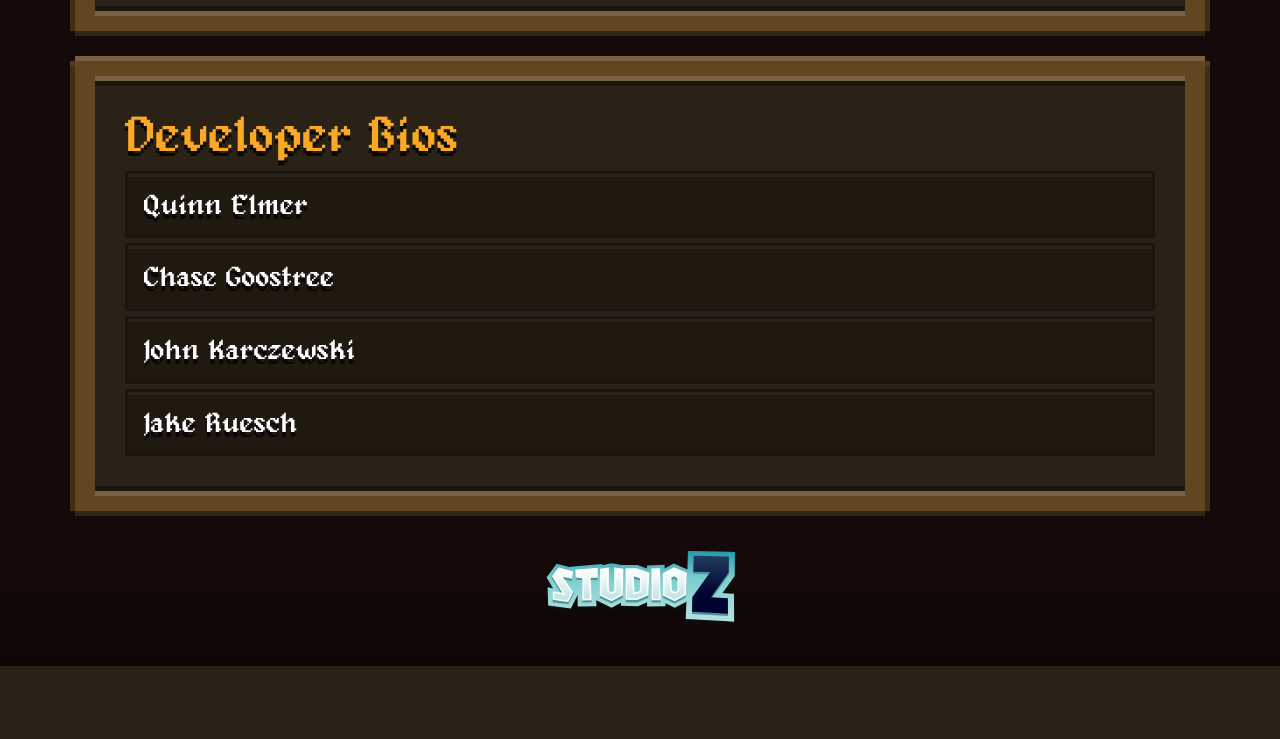
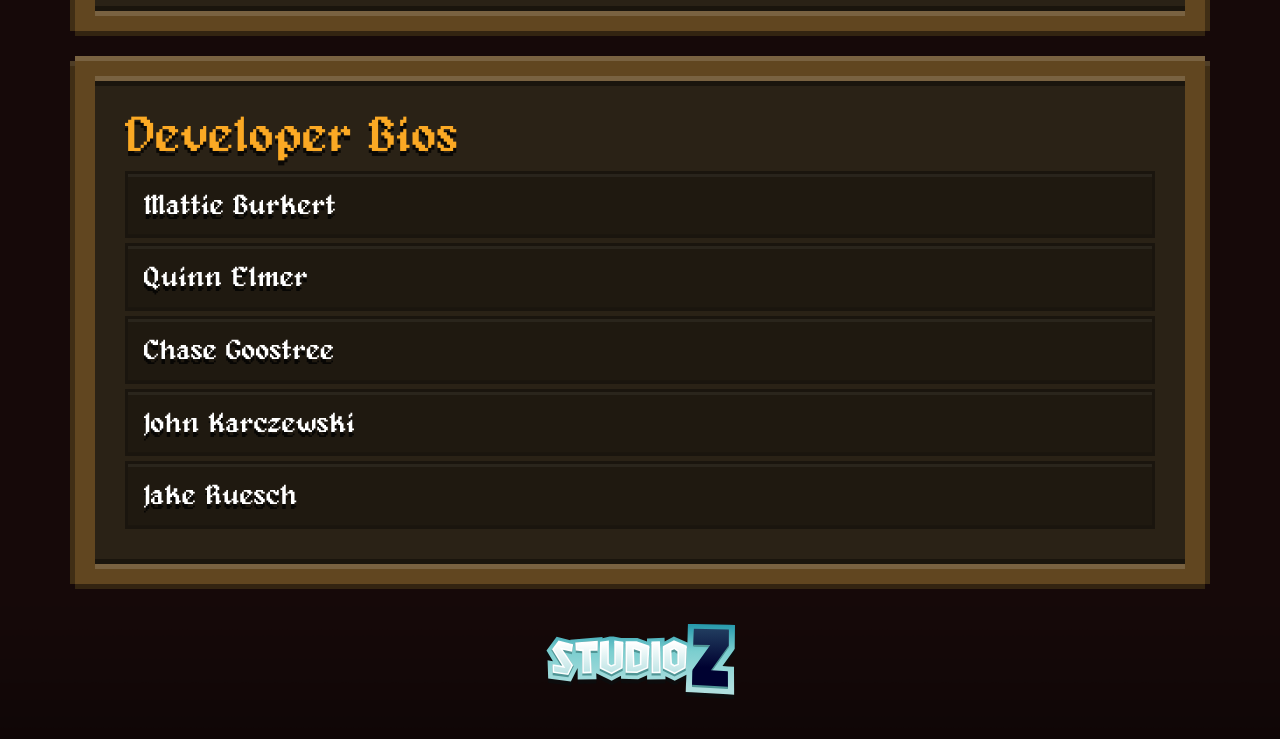
Before and after one commit to jsruesch/arcanistpitch, a PHP site: page / in a window 1280 px wide. Shown: the part 3953-4692 px from the top of the page. Before the commit the page ends 4619 px from the top, so only its background shows below. Run offline with PHP 8.4, Linux system fonts and the light colour scheme; some web fonts are replaced.

Commit message:
Add Mattie bio

```diff
--- a/index.php
+++ b/index.php
@@ -368,6 +368,29 @@
             <div class="row">
               <!-- Accordion -->
               <div class="accordion" id="bios-accordion">
+                  <!-- Mattie Burkert -->
+                    <div class="card">
+                      <!-- Button -->
+                      <div class="card-header" id="mattie">
+                        <h5 class="">
+                          <button class="btn btn-link" type="button" data-toggle="collapse" data-target="#mattie-content" aria-expanded="true" aria-controls="collapseOne">
+                            <h3 class="text-white">Mattie Burkert</h3>
+                          </button>
+                        </h5>
+                      </div><!-- END: Button -->
+                      <!-- Content -->
+                      <div id="mattie-content" class="collapse" aria-labelledby="mattie" data-parent="#bios-accordion">
+                        <div class="card-body">
+                          <p>
+                            <span class="text-lblue">Mattie Burkert</span> is a writer and producer who holds a PhD in English from the University of Wisconsin, where she was a Research Assistant for a data visualization project supported by a $1 million grant from the Mellon Foundation. She currently researches and teaches literature in a university setting and is the Project Director for an open-source web database of theater performances in London, funded by the National Endowment for the Humanities. In addition, she serves on the advisory board for a role-playing game about Shakespeare’s A Midsummer Night’s Dream for high school students, currently in development by an independent games-for-impact studio.<br />
+                            Site: www.mattieburkert.com<br />
+                            Twitter: @mattie_burkert
+
+                          </p>
+                        </div>
+                      </div><!-- END: Content -->
+                    </div>
+                  <!-- END: Quinn Elmer -->
                   <!-- Quinn Elmer -->
                     <div class="card">
                       <!-- Button -->
```
